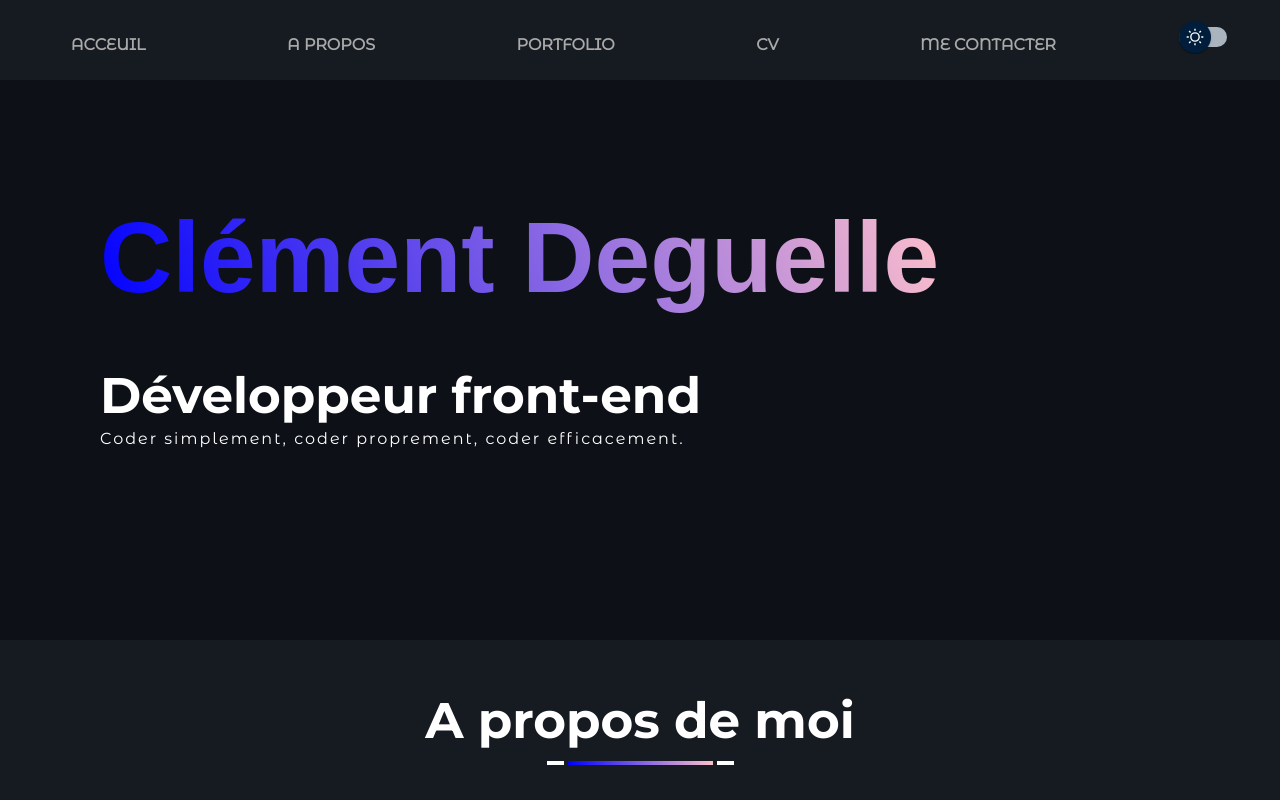
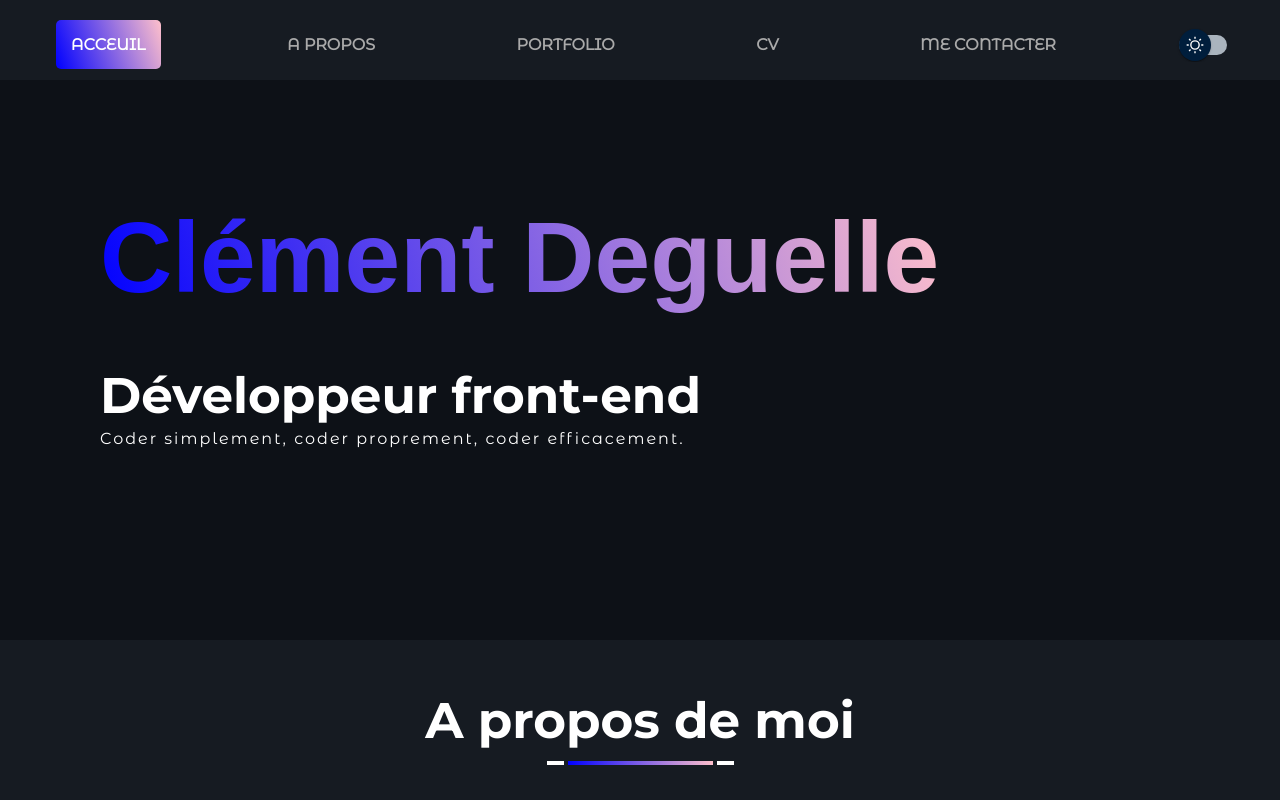
Before and after one commit to cdeguelle/Projet_perso, a React (Create React App) app: page / in a window 1280 px wide. Shown: the top 800 px of the page. Built offline with nearby package versions, Linux system fonts and the light colour scheme; a web font is replaced by a local one.

Commit message:
Add a scrollspy for nav

```diff
--- a/package.json
+++ b/package.json
@@ -16,6 +16,7 @@
     "react-redux": "^7.2.6",
     "react-router-dom": "^5.3.0",
     "react-scripts": "4.0.3",
+    "react-scrollspy": "^3.4.3",
     "styled-components": "^5.3.3",
     "web-vitals": "^1.0.1"
   },
--- /dev/null
+++ b/src/components/HeaderHomePage/index.css
@@ -0,0 +1,11 @@
+.active-dark a {
+    color: white;
+    background: linear-gradient(70deg, blue, pink);
+    border-radius: 5px;
+}
+
+.active-light a {
+    color: white;
+    background: linear-gradient(70deg, #008080, #ff5100);
+    border-radius: 5px;
+}
--- a/src/components/HeaderHomePage/index.jsx
+++ b/src/components/HeaderHomePage/index.jsx
@@ -5,6 +5,9 @@ import { selectTheme } from '../../utils/selectors'
 import { SwitchButton } from '../Switch'
 import * as themeActions from '../../features/theme'
 import MenuListComposition from '../MenuList'
+import Scrollspy from 'react-scrollspy'
+import './index.css'
+
 
 const NavContainer = styled.nav`
     background-color: ${({ theme }) => (theme === 'light' ? '#F9F9FC' : '#161B22')};
@@ -13,13 +16,6 @@ const NavContainer = styled.nav`
     z-index: 10;
     padding: 20px 0;
     height: 10vh;
-`
-
-const MenuItems = styled.ul`
-    display: flex;
-    justify-content: space-around;
-    list-style: none;
-    text-align: center;
 `
 
 const ListItems = styled.li`
@@ -81,23 +77,31 @@ function Header() {
     return (
         <NavContainer theme={theme}>
             {isMobile ? (
-                <MenuItems>
+                <Scrollspy
+                    items={ ['welcome', 'about', 'portfolio', 'cv'] }
+                    style={{ display: 'flex', justifyContent: 'space-around', listStyle: 'none', textAlign: 'center' }}
+                    currentClassName={theme === 'light' ? 'active-light' : 'active-dark'}
+                >
                     <ListItems>
                         <MenuListComposition
                             menuItems={menuItems}
                         />
                     </ListItems>
-                    <ListItems><SwitchButton onClick={() => dispatch(themeActions.toggle())} /></ListItems>
-                </MenuItems>
+                    <ListItems style={{ marginTop: '8px' }}><SwitchButton onClick={() => dispatch(themeActions.toggle())} /></ListItems>
+                </Scrollspy>
             ) : (
-                <MenuItems>
+                <Scrollspy
+                    items={ ['welcome', 'about', 'portfolio', 'cv'] }
+                    style={{ display: 'flex', justifyContent: 'space-around', listStyle: 'none', textAlign: 'center' }}
+                    currentClassName={theme === 'light' ? 'active-light' : 'active-dark'}
+                >
                     <ListItems><HeaderLink theme={theme} href="#welcome">Acceuil</HeaderLink></ListItems>
                     <ListItems><HeaderLink theme={theme} href="#about">A propos</HeaderLink></ListItems>
                     <ListItems><HeaderLink theme={theme} href="#portfolio">Portfolio</HeaderLink></ListItems>
                     <ListItems><HeaderLink theme={theme} href="#cv">CV</HeaderLink></ListItems>
                     <ListItems><HeaderLink theme={theme} href="mailto:clement.deguelle@hotmail.com">Me contacter</HeaderLink></ListItems>
-                    <ListItems><SwitchButton onClick={() => dispatch(themeActions.toggle())} /></ListItems>
-                </MenuItems>
+                    <ListItems style={{ marginTop: '8px' }}><SwitchButton onClick={() => dispatch(themeActions.toggle())} /></ListItems>
+                </Scrollspy>
             )}
         </NavContainer>
     )
--- a/src/utils/style/GlobalStyle.jsx
+++ b/src/utils/style/GlobalStyle.jsx
@@ -12,6 +12,7 @@ const StyledGlobalStyle = createGlobalStyle`
         -moz-osx-font-smoothing: grayscale;
         text-align: center;
         color: #2c3e50;
+        scroll-behavior: smooth;
     }
     #root {
         display: flex;
```
Also changed, not shown: 1 other file (tests, documents, lock files or other folders).
